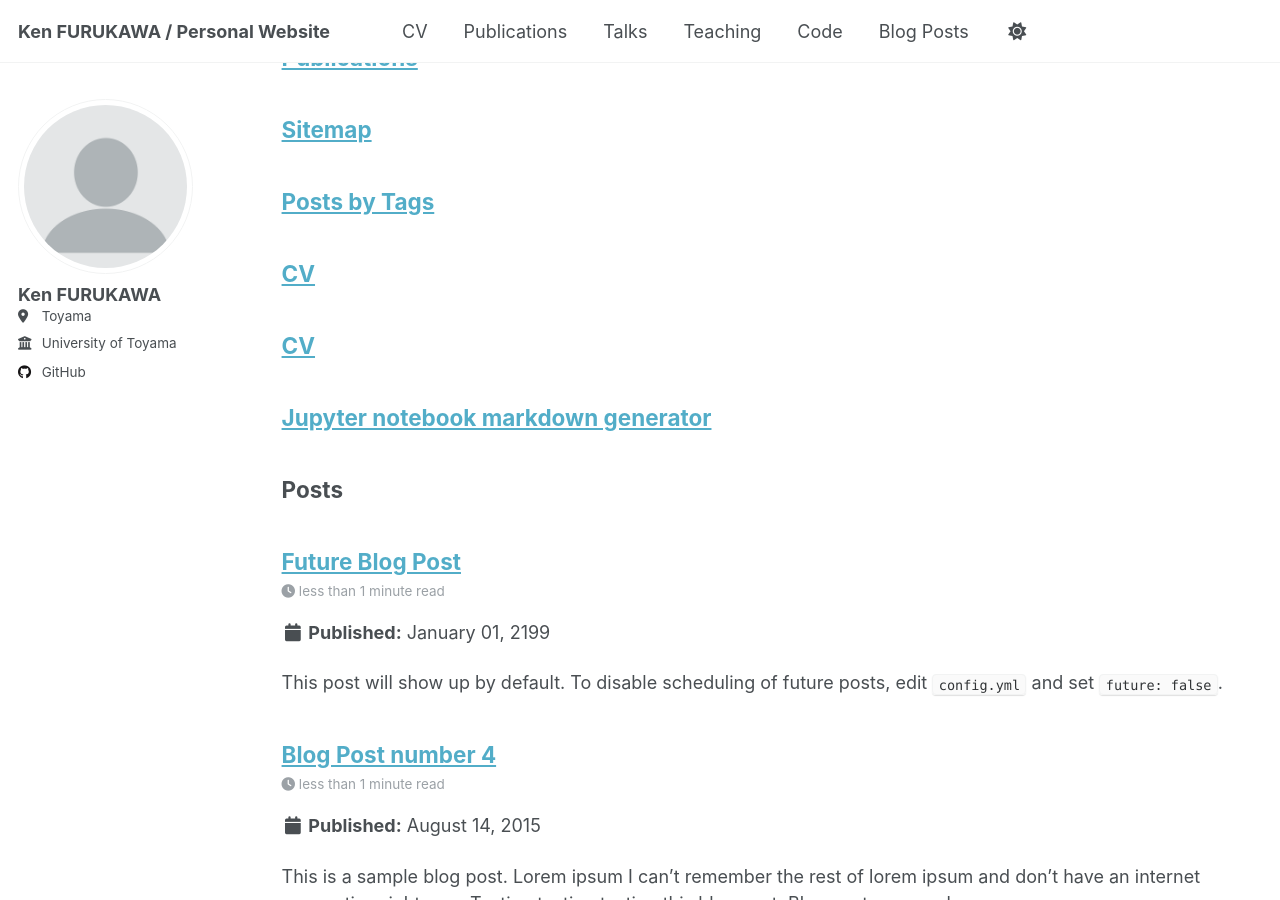
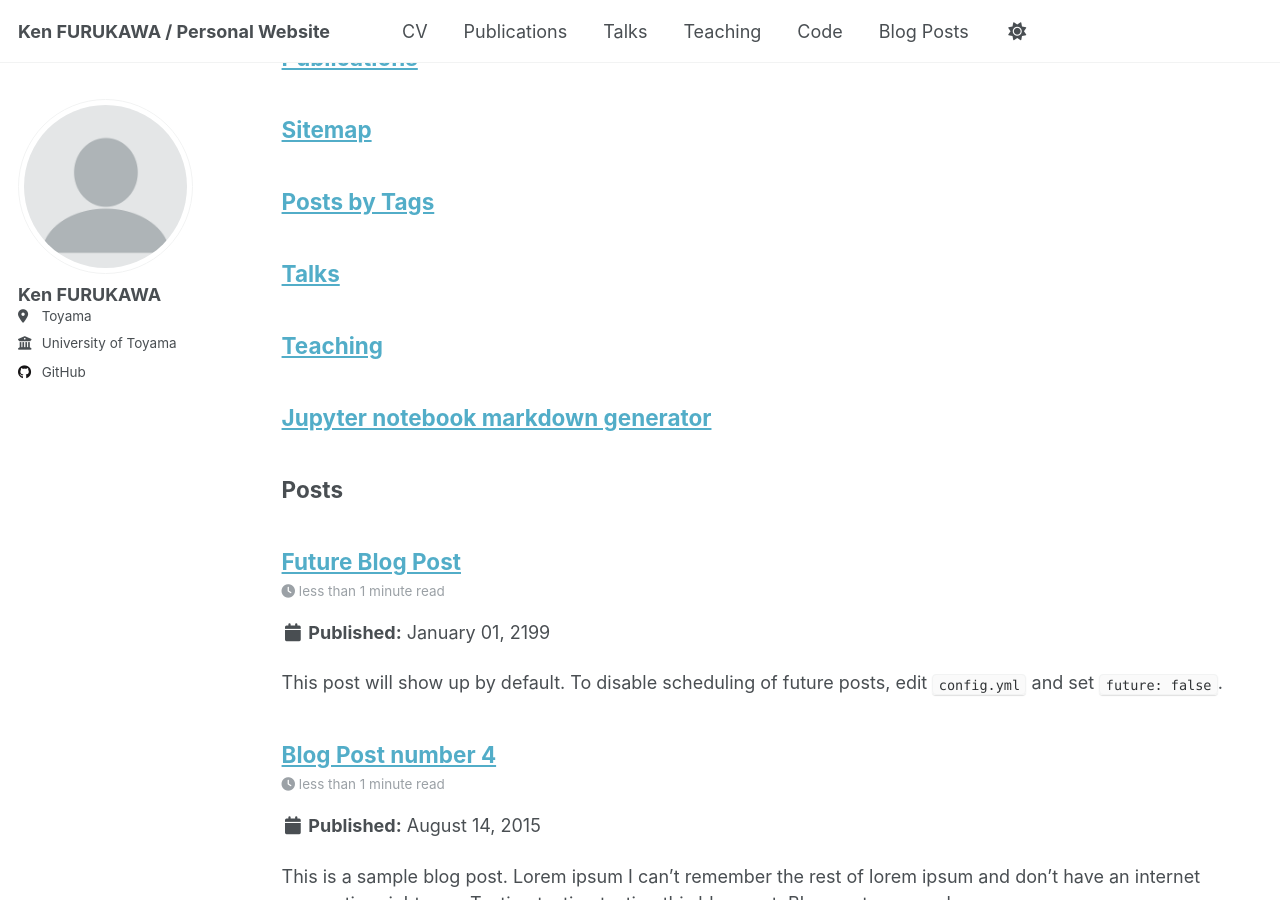
Before and after one commit to furukawaken/furukawaken.github.io, a Jekyll site: the page built from _pages/sitemap.md, in a window 1280 px wide and 900 px high, scrolled down 560 px. Built offline with Jekyll 4.4.1, drawn with Linux system fonts in a browser that asks for light colours; a script that is not in the unit is left out.

Commit message:
Update site

```diff
--- a/_pages/talks.md
+++ b/_pages/talks.md
@@ -1,10 +1,8 @@
 ---
 layout: archive
-title: "CV"
-permalink: /cv/
+title: "Talks"
+permalink: /talks/
 author_profile: true
-redirect_from:
-  - /resume
 ---
 
 {% include base_path %}
--- a/_pages/teaching.md
+++ b/_pages/teaching.md
@@ -1,10 +1,8 @@
 ---
-layout: archive
-title: "CV"
-permalink: /cv/
+layout: single
+title: "Teaching"
+permalink: /teaching/
 author_profile: true
-redirect_from:
-  - /resume
 ---
 
 {% include base_path %}
```
